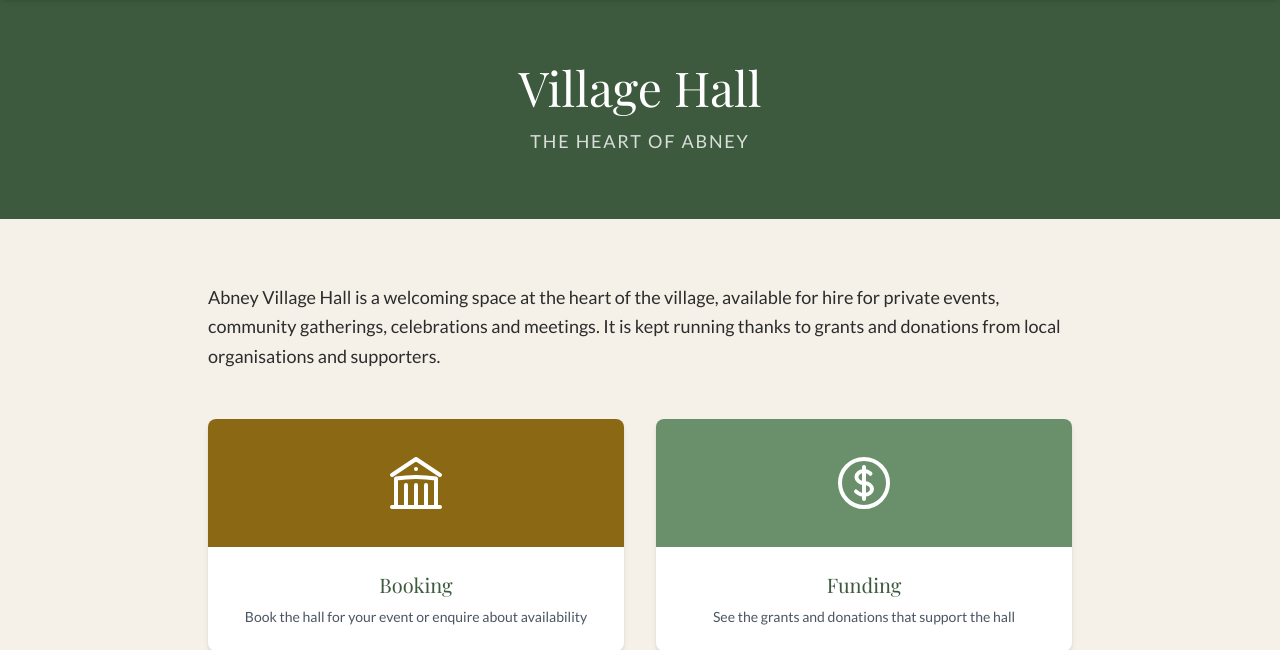
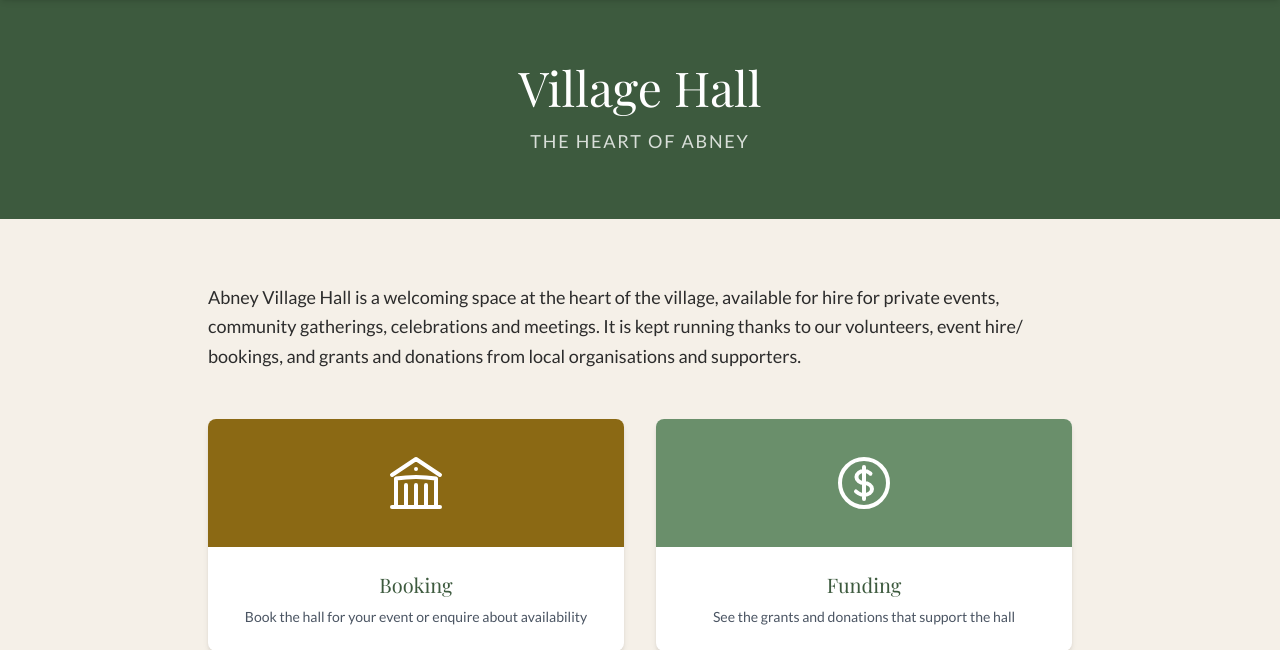
Before and after one commit to WillKirk/abney-village-site, a Flask app: page /village-hall in a window 1280 px wide. Shown: the part 65-715 px from the top of the page. Run offline with Flask 3, Linux system fonts and the light colour scheme; data that the repository does not hold is empty.

Commit message:
village hall landing page text update

```diff
--- a/templates/village_hall_landing.html
+++ b/templates/village_hall_landing.html
@@ -14,9 +14,8 @@
 <section class="max-w-4xl mx-auto px-4 py-16">
 
     <p class="text-lg leading-relaxed mb-12">
-        Abney Village Hall is a welcoming space at the heart of the village, available for hire
-        for private events, community gatherings, celebrations and meetings. It is kept running
-        thanks to grants and donations from local organisations and supporters.
+        Abney Village Hall is a welcoming space at the heart of the village, available for hire for private events, community gatherings, celebrations and meetings.
+        It is kept running thanks to our volunteers, event hire/ bookings, and grants and donations from local organisations and supporters.
     </p>
 
     <div class="grid grid-cols-1 sm:grid-cols-2 gap-8">
```
